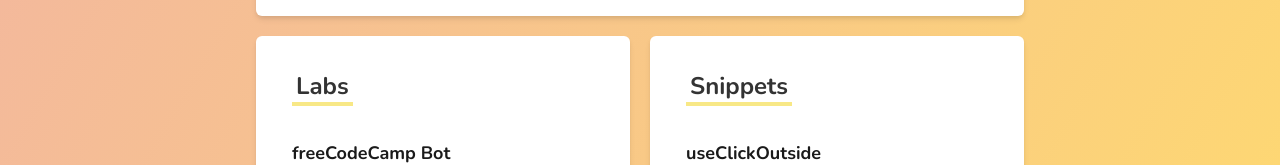
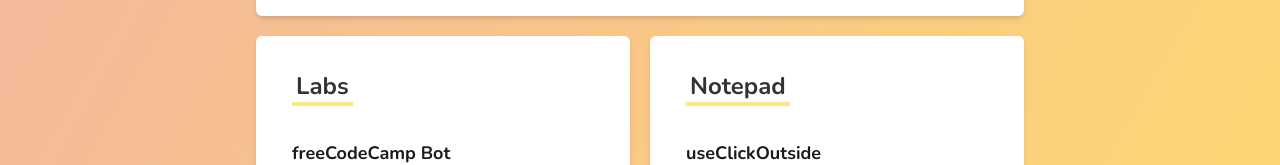
Before and after one commit to jose-donato/nikitarudenko.dev, a Next.js app: page / in a window 1280 px wide. Shown: the part 787-952 px from the top of the page. Built offline with nearby package versions, Linux system fonts and the light colour scheme.

Commit message:
refactor: :recycle: Rename Snippets page to Notepad

```diff
--- a/pages/index.tsx
+++ b/pages/index.tsx
@@ -60,7 +60,7 @@ async function getSnippetsPreview() {
     .map(({ id, data: { title, excerpt } }) => {
       return {
         id,
-        href: `/snippets/${id}`,
+        href: `/notepad/${id}`,
         title,
         excerpt,
       }
--- a/src/constants/links.ts
+++ b/src/constants/links.ts
@@ -12,8 +12,8 @@ const links = [
     href: '/labs',
   },
   {
-    label: 'Snippets',
-    href: '/',
+    label: 'Notepad',
+    href: '/notepad',
   },
   {
     label: 'About',
--- a/src/pages/Home/Home.tsx
+++ b/src/pages/Home/Home.tsx
@@ -9,7 +9,7 @@ import BlogCard from './BlogCard'
 import HeroSection from './HeroSection'
 import LabsCard from './LabsCard'
 import MainSection from './MainSection'
-import SnippetsCard from './SnippetsCard'
+import NotepadCard from './NotepadCard'
 
 type Props = {
   blogPosts: TBlogPostPreview[]
@@ -24,7 +24,7 @@ const Home = ({ blogPosts, projects, snippets }: Props): JSX.Element => (
       <MainSection>
         <BlogCard blogPosts={blogPosts} />
         <LabsCard projects={projects} />
-        <SnippetsCard snippets={snippets} />
+        <NotepadCard snippets={snippets} />
       </MainSection>
     </Layout.Body>
     <Layout.Footer />
--- a/src/pages/Home/SnippetsCard.tsx
+++ b/src/pages/Home/NotepadCard.tsx
@@ -7,9 +7,9 @@ type Props = {
   snippets: TSnippetPreview[]
 }
 
-const SnippetsCard = ({ snippets }: Props) => {
+const NotepadCard = ({ snippets }: Props) => {
   return (
-    <Card className="p-4 md:p-6" href="/snippets" title="Snippets">
+    <Card className="p-4 md:p-6" href="/notepad" title="Notepad">
       <ul className="mt-4">
         {snippets.map(({ id, title, excerpt, href }) => {
           return (
@@ -34,4 +34,4 @@ const SnippetsCard = ({ snippets }: Props) => {
   )
 }
 
-export default SnippetsCard
+export default NotepadCard
```
